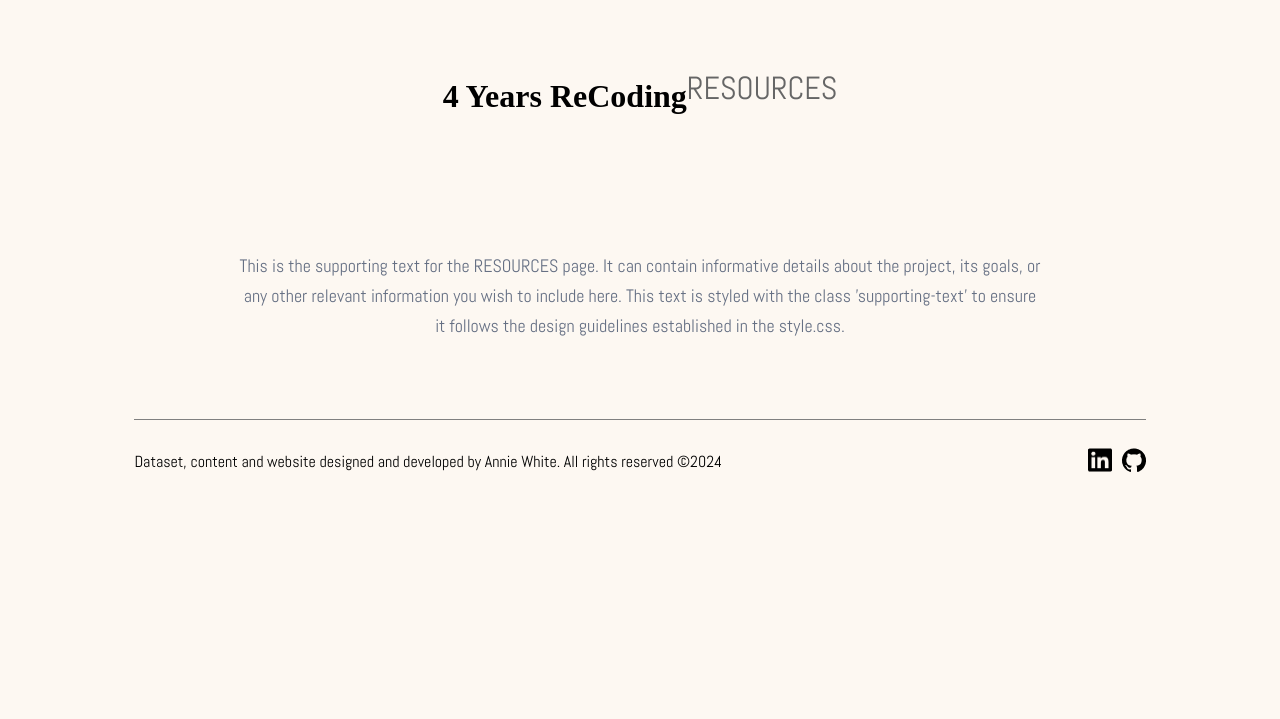
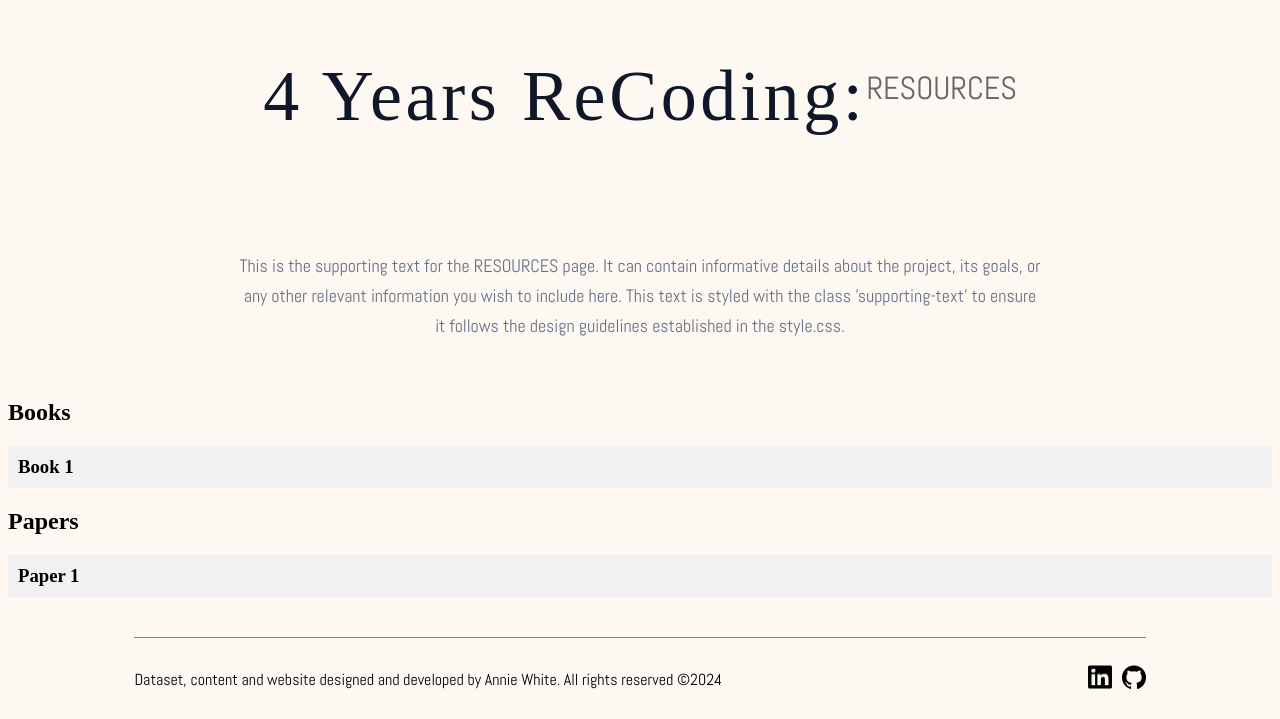
Before and after one commit to afw13/4yearsrecoding, a Django app: page /resources/ in a window 1280 px wide. Shown: the part 141-860 px from the top of the page. Before the commit the page ends 613 px from the top, so only its background shows below. Run offline with Django 5.2, Linux system fonts and the light colour scheme; some web fonts are replaced.

Commit message:
add js file

```diff
--- a/website/pages/templates/resources.html
+++ b/website/pages/templates/resources.html
@@ -7,13 +7,14 @@
 {% endblock %}
 
 {% block heading %}
-    <h1 class="resources-title">4 Years ReCoding</h1>  <!-- Changed class here -->
+    <h1 class="resources-title">4 Years ReCoding:</h1>  <!-- Changed class here -->
     <h2 class="subtitle">RESOURCES</h2>  <!-- This will appear on a new line by default -->
 {% endblock %}
 
 {% block content %}
 <head>
   <link rel="stylesheet" type="text/css" href="{% static 'css/resources.css' %}">
+  <script src="{% static 'js/resources.js' %}"></script>
 </head>
 
 <!-- Supporting text section -->
@@ -21,6 +22,30 @@
     <p>This is the supporting text for the RESOURCES page. It can contain informative details about the project, its goals, or any other relevant information you wish to include here. This text is styled with the class 'supporting-text' to ensure it follows the design guidelines established in the style.css.</p>
 </div>
 
+<div class="resources-content">
+    <section class="books-section">
+      <h2>Books</h2>
+      <div class="collapsible-item">
+        <h3 class="collapsible-header">Book 1</h3>
+        <div class="collapsible-content">
+          <!-- Book 1 content goes here -->
+        </div>
+      </div>
+      <!-- Repeat the collapsible-item structure for each book -->
+    </section>
+
+    <section class="papers-section">
+      <h2>Papers</h2>
+      <div class="collapsible-item">
+        <h3 class="collapsible-header">Paper 1</h3>
+        <div class="collapsible-content">
+          <!-- Paper 1 content goes here -->
+        </div>
+      </div>
+      <!-- Repeat the collapsible-item structure for each paper -->
+    </section>
+  </div>
+
 <!-- Grey line separator -->
 <div class="grey-line"></div>
 
--- a/website/static/css/resources.css
+++ b/website/static/css/resources.css
@@ -1,4 +1,4 @@
-body .about-title {
+body .resources-title {
     font-family: 'Unna', serif, Helvetica, sans-serif;
     font-weight: 400;
     color: #0f1728;
@@ -16,3 +16,22 @@ body .subtitle {
   margin-top: 10px; /* space above the subtitle */
   font-weight: normal;
 }
+
+.collapsible-item {
+    margin-bottom: 10px;
+  }
+
+  .collapsible-header {
+    background-color: #f1f1f1;
+    padding: 10px;
+    cursor: pointer;
+  }
+
+  .collapsible-content {
+    display: none;
+    padding: 10px;
+  }
+
+  .collapsible-content.show {
+    display: block;
+  }
--- /dev/null
+++ b/website/static/js/resources.js
@@ -0,0 +1,10 @@
+document.addEventListener('DOMContentLoaded', function() {
+    const collapsibleHeaders = document.querySelectorAll('.collapsible-header');
+
+    collapsibleHeaders.forEach(function(header) {
+      header.addEventListener('click', function() {
+        const content = header.nextElementSibling;
+        content.classList.toggle('show');
+      });
+    });
+  });
```
